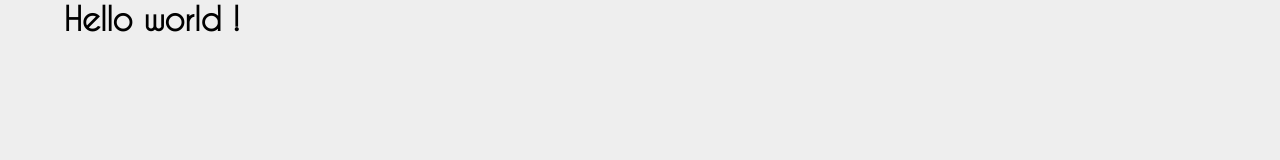
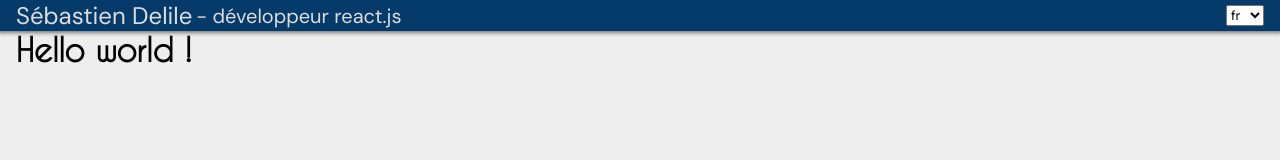
Before and after one commit to SebDelile/SebDelile.github.io, a Gatsby site: page / in a window 1280 px wide. Built offline with nearby package versions, Linux system fonts and the light colour scheme; Gatsby itself is replaced by a stand-in of ours; a web font is replaced by a local one.

Commit message:
feat : add header in layout (no socialMedia yet)

```diff
--- /dev/null
+++ b/src/components/Header.jsx
@@ -0,0 +1,75 @@
+import * as React from 'react';
+import styled from 'styled-components';
+import { mainPadding } from '../utils/style/mainPadding';
+
+export const Header = () => (
+  <Wrapper>
+    <Name>Sébastien Delile</Name>
+    <Job> - développeur react.js</Job>
+    <LangSelection>
+      {['fr', 'en'].map((lang) => (
+        <option key={lang} value={lang}>
+          {lang}
+        </option>
+      ))}
+    </LangSelection>
+  </Wrapper>
+);
+
+const Wrapper = styled.header`
+  ${mainPadding}
+
+  position: sticky;
+  top: 0;
+  width: 100%;
+  display: grid;
+  grid-template-columns: 1fr auto;
+  grid-template-rows: auto auto;
+  grid-template-areas:
+    'name name'
+    'social-media lang-selection';
+  justify-items: flex-start;
+  align-items: center;
+  align-content: end;
+  gap: 0;
+  padding-top: 1rem;
+  background: var(--color-primary);
+  color: var(--color-secondary);
+  box-shadow: 0 0 0.25rem 0.125rem rgba(0, 0, 0, 0.5);
+
+  @media only screen and (min-width: 30rem) {
+    grid-template-columns: auto 1fr auto;
+    grid-template-rows: auto auto;
+    grid-template-areas:
+      'name job job'
+      'social-media social-media lang-selection';
+  }
+
+  @media only screen and (min-width: 48rem) {
+    grid-template-columns: auto 1fr auto auto;
+    grid-template-rows: auto;
+    grid-template-areas: 'name job social-media lang-selection';
+    align-content: center;
+    padding-top: 0;
+  }
+`;
+
+const Name = styled.p`
+  grid-area: name;
+  font-size: 1.5rem;
+`;
+
+const Job = styled.p`
+  display: none;
+  grid-area: job;
+  font-size: 1.25rem;
+  padding-left: 0.25rem;
+
+  @media only screen and (min-width: 30rem) {
+    display: block;
+  }
+`;
+
+const LangSelection = styled.select`
+  grid-area: lang-selection;
+`;
--- a/src/components/Layout.jsx
+++ b/src/components/Layout.jsx
@@ -2,11 +2,13 @@ import * as React from 'react';
 import { GlobalStyleProvider } from '../utils/style/GlobalStyleProvider';
 import styled from 'styled-components';
 import { mainPadding } from '../utils/style/mainPadding';
+import { Header } from './Header';
 
 export const Layout = ({ children, title }) => (
   <>
     <GlobalStyleProvider />
     <title>{title}</title>
+    <Header />
     <Main>{children}</Main>
   </>
 );
--- a/src/utils/style/mainPadding.js
+++ b/src/utils/style/mainPadding.js
@@ -1,8 +1,14 @@
 export const mainPadding = `width: 100%;
-  padding: 0 1rem;
+  padding-left: 1rem;
+  padding-right: 1rem;
   @media only screen and (min-width: 20rem) {
-    padding: 0 calc(5% - (100vw - 100%)) 0 5%; /*(100vw-100%) on the padding-rigth allows the content to remain centred even in the presence of Y-scroolbar*/
+    padding-left: calc(5% - (100vw - 100%)) 0 5%;
+    padding-right: calc(5% - (100vw - 100%)) 0 5%;
+
   }
   @media only screen and (min-width: 90rem) {
-    padding: 0 calc((100% - 90rem * 0.9) / 2) 0 calc((100% - (100vw - 100%) - 90rem * 0.9) / 2); /*content never exceeds 90rem*/
+    padding-left: 0 calc((100% - 90rem * 0.9) / 2) 0 calc((100% - (100vw - 100%) - 90rem * 0.9) / 2);
+    padding-right: 0 calc((100% - 90rem * 0.9) / 2) 0 calc((100% - (100vw - 100%) - 90rem * 0.9) / 2);
   }`;
+/* min-width 20rem : (100vw-100%) on the padding-rigth allows the content to remain centred even in the presence of Y-scroolbar*/
+/* min-width 90rem : content never exceeds 90rem*/
```
